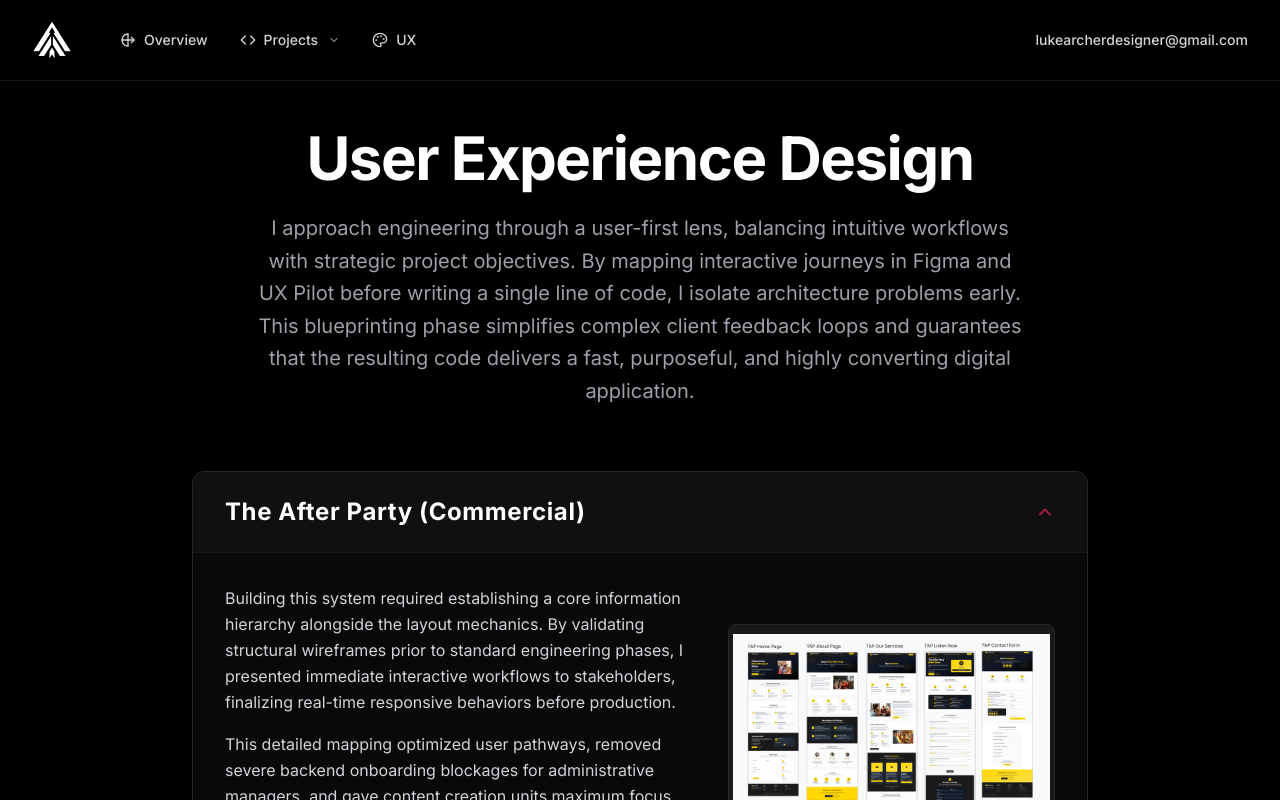
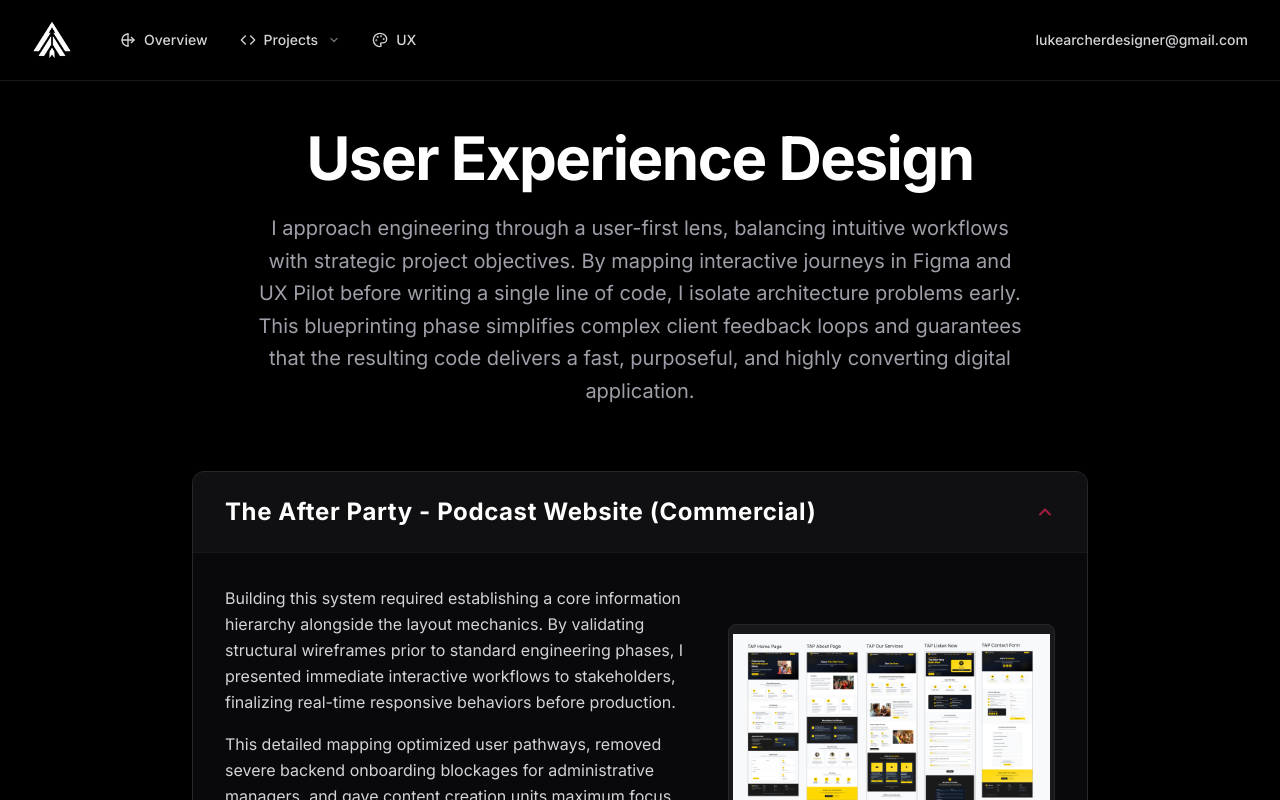
Before and after one commit to LukeArcherDesign/luke-archer-portfolio, a React (Vite) app: page /ux-design in a window 1280 px wide. Shown: the top 800 px of the page. Built offline with nearby package versions, Linux system fonts and the light colour scheme.

Commit message:
Edited TAP content on UX Design page

```diff
--- a/src/pages/UxDesign.jsx
+++ b/src/pages/UxDesign.jsx
@@ -37,7 +37,7 @@ function UxDesign() {
               className="w-full px-8 py-6 flex justify-between items-center bg-zinc-900/50 hover:bg-zinc-900 transition-colors text-left"
             >
               <h2 className="text-xl md:text-2xl font-bold text-white tracking-wide">
-                The After Party (Commercial)
+                The After Party - Podcast Website (Commercial)
               </h2>
               <svg
                 width="20"
```
